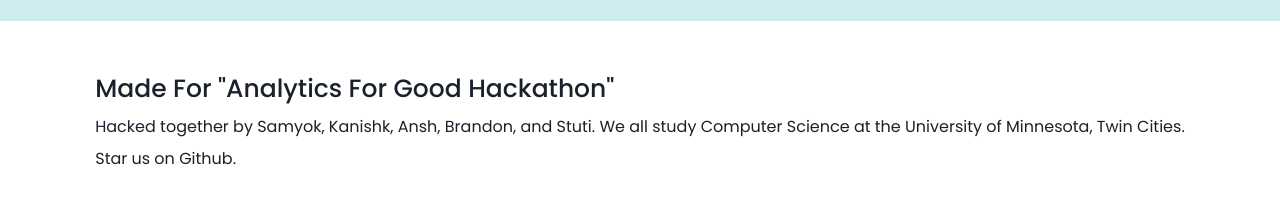
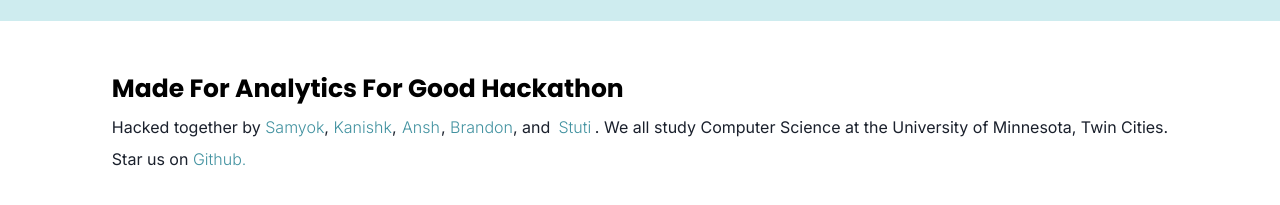
Before and after one commit to MiniHacks/analyticsforgood, a Next.js app in the folder packages/frontend/: page /landingpage in a window 1280 px wide. Shown: the part 2001-2206 px from the top of the page. Built offline with nearby package versions, Linux system fonts and the light colour scheme; no server answers.

Commit message:
👇 added the hovers for our personal websites

```diff
--- a/packages/frontend/components/CreditBox.tsx
+++ b/packages/frontend/components/CreditBox.tsx
@@ -1,4 +1,4 @@
-import { HStack, Box, Text, Heading, VStack} from "@chakra-ui/react";
+import { HStack, Box, Text, Heading, VStack, Button } from "@chakra-ui/react";
 import React from "react";
 
 const Credits = (): JSX.Element => {
@@ -13,12 +13,81 @@ const Credits = (): JSX.Element => {
       >
         <HStack justifyContent={"space-between"}>
           <VStack alignItems={"left"}>
-                        <Text fontSize={"25px"} fontWeight={"500"}>Made For "Analytics For Good Hackathon"</Text>
-                        <Text>
-                            Hacked together by <a href = "https://yok.dev"> Samyok</a>, <a href = "https://github.com/Kanishk-K">Kanishk</a>, <a href = "https://anshpa.tel">Ansh</a>, <a href = "https://brandonlam.dev">Brandon</a>,  and <a href = "https://iamstuti.com">Stuti</a>. We all study
-                            Computer Science at the University of Minnesota, Twin Cities.
+            <Text color={"black"} fontSize={"25px"} fontWeight={"600"}>
+              Made For Analytics For Good Hackathon
             </Text>
-                        <Text>Star us on <a href = "https://github.com/minihacks/goodaly">Github.</a>
+            <Text fontFamily={"Inter"}>
+              Hacked together by{" "}
+              <Button
+                color={"brand.600"}
+                fontWeight={"200"}
+                variant={"link"}
+                as={"a"}
+                target={"_blank"}
+                href={"https://yok.dev"}
+              >
+                {" "}
+                Samyok
+              </Button>
+              ,{"  "}
+              <Button
+                color={"brand.600"}
+                fontWeight={"200"}
+                variant={"link"}
+                as={"a"}
+                target={"_blank"}
+                href={"https://github.com/Kanishk-K"}
+              >
+                Kanishk
+              </Button>
+              ,{"  "}
+              <Button
+                color={"brand.600"}
+                fontWeight={"200"}
+                variant={"link"}
+                as={"a"}
+                target={"_blank"}
+                href={"https://anshpa.tel"}
+              >
+                Ansh
+              </Button>
+              ,{"  "}
+              <Button
+                color={"brand.600"}
+                fontWeight={"200"}
+                variant={"link"}
+                as={"a"}
+                target={"_blank"}
+                href={"https://brandonlam.dev"}
+              >
+                Brandon
+              </Button>
+              , and {"  "}
+              <Button
+                color={"brand.600"}
+                fontWeight={"200"}
+                variant={"link"}
+                as={"a"}
+                target={"_blank"}
+                href={"https://iamstuti.com"}
+              >
+                Stuti
+              </Button>
+              . We all study Computer Science at the University of Minnesota,
+              Twin Cities.
+            </Text>
+            <Text fontFamily={"Inter"}>
+              Star us on{"  "}
+              <Button
+                color={"brand.600"}
+                fontWeight={"200"}
+                variant={"link"}
+                as={"a"}
+                target={"_blank"}
+                href={"https://github.com/minihacks/goodaly"}
+              >
+                Github.
+              </Button>
             </Text>
           </VStack>
         </HStack>
```
Lines whose indentation alone changed are shown as unchanged.
